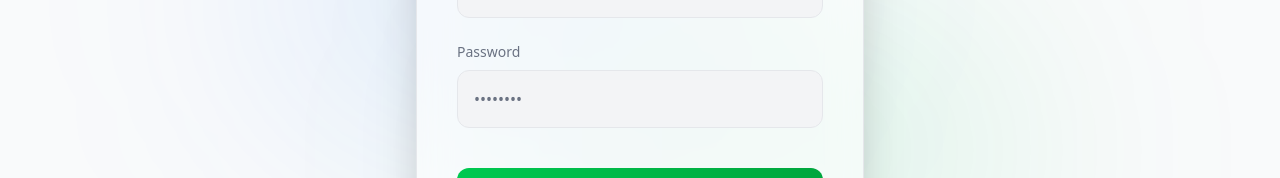
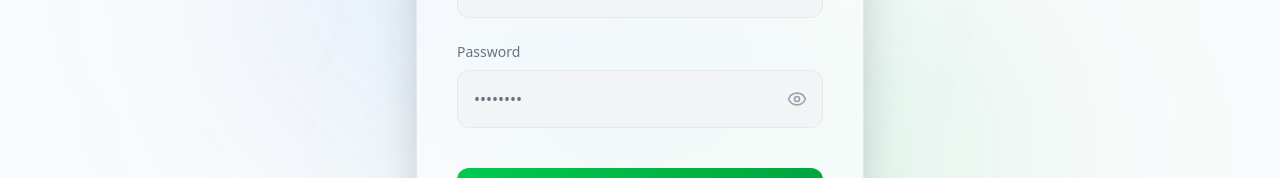
Before and after one commit to heyaryanmittal/CryptoFlux, a React (Vite) app in the folder frontend/: page /auth in a window 1280 px wide. Shown: the part 330-508 px from the top of the page. Built offline with nearby package versions, Linux system fonts and the light colour scheme; no server answers.

Commit message:
added password hide/unhide feature on login and signup page

```diff
--- a/frontend/src/pages/Auth.jsx
+++ b/frontend/src/pages/Auth.jsx
@@ -2,6 +2,7 @@ import { useState, useEffect } from 'react';
 import { useSearchParams, useNavigate } from 'react-router-dom';
 import { useAuth } from '../context/AuthContext';
 import { motion } from 'framer-motion';
+import { Eye, EyeOff } from 'lucide-react';
 
 const Auth = () => {
     const [searchParams] = useSearchParams();
@@ -12,6 +13,7 @@ const Auth = () => {
     const [formData, setFormData] = useState({ name: '', email: '', password: '' });
     const [error, setError] = useState('');
     const [loading, setLoading] = useState(false);
+    const [showPassword, setShowPassword] = useState(false);
 
     useEffect(() => {
         if (searchParams.get('mode') === 'signup') {
@@ -85,14 +87,28 @@ const Auth = () => {
                         </div>
                         <div>
                             <label className="block text-sm font-medium text-gray-500 dark:text-gray-400 mb-2">Password</label>
+                            <div className="relative">
                                 <input
-                                type="password"
+                                    type={showPassword ? 'text' : 'password'}
                                     required
-                                className="w-full bg-gray-100 dark:bg-black/40 border border-gray-200 dark:border-white/10 rounded-xl p-4 focus:outline-none focus:border-green-500 focus:ring-1 focus:ring-green-500 transition-all text-black dark:text-white placeholder-gray-500 dark:placeholder-gray-600"
+                                    className="w-full bg-gray-100 dark:bg-black/40 border border-gray-200 dark:border-white/10 rounded-xl p-4 pr-12 focus:outline-none focus:border-green-500 focus:ring-1 focus:ring-green-500 transition-all text-black dark:text-white placeholder-gray-500 dark:placeholder-gray-600"
                                     value={formData.password}
                                     onChange={(e) => setFormData({ ...formData, password: e.target.value })}
                                     placeholder="••••••••"
                                 />
+                                <button
+                                    type="button"
+                                    onClick={() => setShowPassword(!showPassword)}
+                                    className="absolute right-4 top-1/2 -translate-y-1/2 text-gray-400 hover:text-gray-600 dark:text-gray-500 dark:hover:text-gray-300 transition-colors focus:outline-none flex items-center justify-center"
+                                    aria-label={showPassword ? 'Hide password' : 'Show password'}
+                                >
+                                    {showPassword ? (
+                                        <EyeOff className="w-5 h-5" />
+                                    ) : (
+                                        <Eye className="w-5 h-5" />
+                                    )}
+                                </button>
+                            </div>
                         </div>
 
                         <button
@@ -111,6 +127,7 @@ const Auth = () => {
                                 setIsLogin(!isLogin);
                                 setError('');
                                 setFormData({ name: '', email: '', password: '' });
+                                setShowPassword(false);
                                 navigate(isLogin ? '/auth?mode=signup' : '/auth');
                             }}
                             className="text-green-600 dark:text-green-400 hover:text-green-500 dark:hover:text-green-300 font-semibold transition-colors"
--- a/frontend/src/pages/CoinDetails.jsx
+++ b/frontend/src/pages/CoinDetails.jsx
@@ -140,7 +140,7 @@ const CoinDetails = () => {
                                         : 'bg-white dark:bg-white/5 text-gray-400 border-gray-200 dark:border-white/10 hover:border-yellow-500/50 hover:text-yellow-500'}`}
                             >
                                 <Star size={24} fill={isStarred ? "currentColor" : "none"} />
-                                <span className={isStarred ? 'block' : 'hidden md:block'}>{isStarred ? 'Tracked' : 'Track Asset'}</span>
+                                <span className={isStarred ? 'block' : 'hidden md:block'}>{isStarred ? 'Remove' : 'Add to Watchlist'}</span>
                             </motion.button>
                         </div>
 
```
Lines whose indentation alone changed are shown as unchanged.
